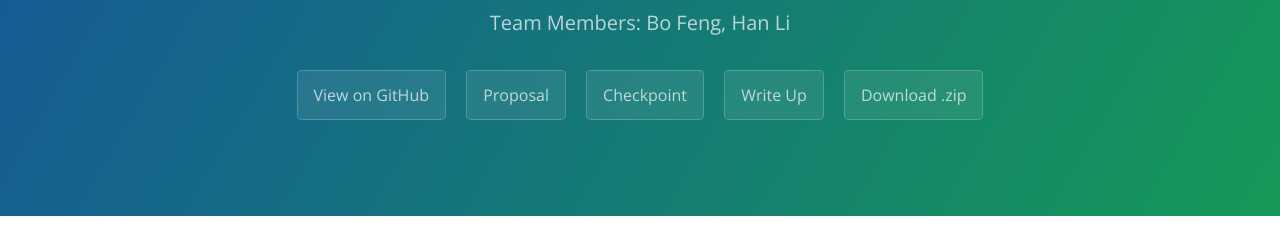
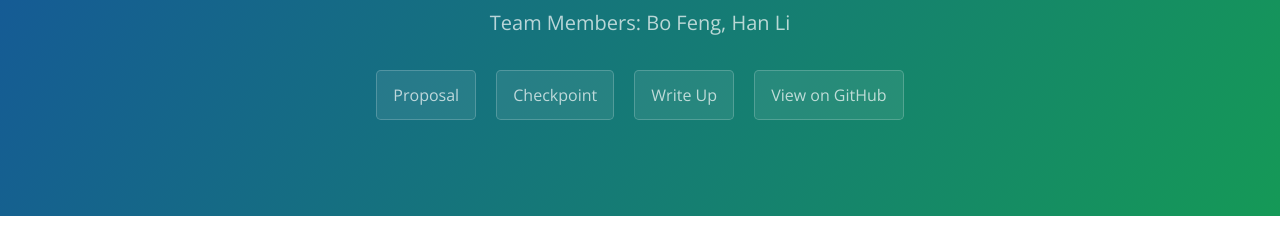
Before and after one commit to hanli32/15618project, a plain HTML site: page index.html in a window 1280 px wide. Shown: the part 167-395 px from the top of the page. Drawn offline with nearby package versions, Linux system fonts and the light colour scheme.

Commit message:
Update index.html

```diff
--- a/index.html
+++ b/index.html
@@ -28,11 +28,10 @@
     <section class="page-header">
       <h1 class="project-name">Parallel Linear Solver using PCG</h1>
       <h2 class="project-tagline">Team Members: Bo Feng, Han Li</h2>
-      <a href="https://github.com/hanli32/15618project" class="btn">View on GitHub</a>
       <a id="proposal" href="#" class="btn">Proposal</a>
       <a id="checkpoint" href="#" class="btn">Checkpoint</a>
       <a id="writeup" href="#" class="btn">Write Up</a>
-      <a href="https://github.com/hanli32/15618project/zipball/master" class="btn">Download .zip</a>
+      <a href="https://github.com/hanli32/15618project" class="btn">View on GitHub</a>
     </section>
 
     <div id="body">
```
